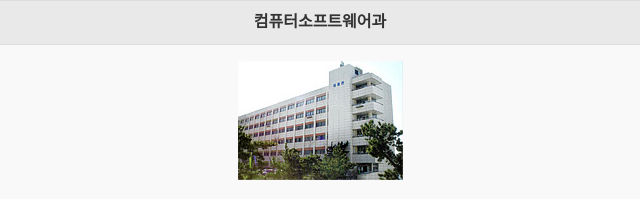
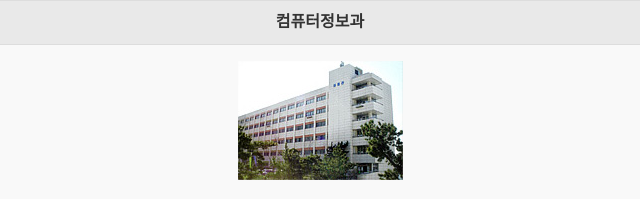
Before and after one commit to yuri0407/hybrid_introduction_app, a plain HTML site: page index.html in a window 1280 px wide. Shown: the top 199 px of the page, 320-960 px from the left. Drawn offline with Linux system fonts and the light colour scheme.

Commit message:
Update index.html

```diff
--- a/index.html
+++ b/index.html
@@ -21,7 +21,7 @@
 <div data-theme="b">
 	<div data-role="page" id="home">
 		<div data-role="header" data-theme="a">
-			<h1>컴퓨터소프트웨어과</h1>
+			<h1>컴퓨터정보과</h1>
 		</div>
 		<div data-role="content" style="text-align:center">
 				<img src="images/1.jpg" >
```
